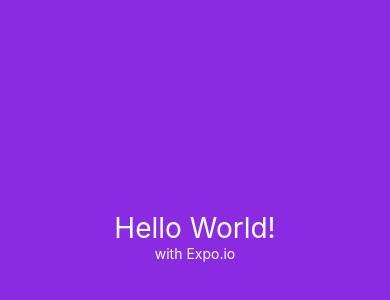
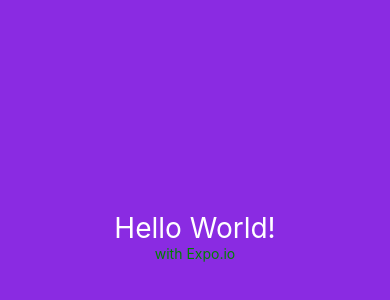
Before and after one commit to Rogerio975/React_Native, a React Native app in the folder HelloWorld/: screen / in a window 390 px wide. Shown: the part 186-486 px from the top of the page. Built offline with nearby package versions, Linux system fonts and the light colour scheme.

Commit message:
Arquivo atualizado.

```diff
--- a/HelloWorld/App.js
+++ b/HelloWorld/App.js
@@ -4,8 +4,8 @@ import { StyleSheet, Text, View } from 'react-native';
 export default function App() {
   return (
     <View style={styles.container}>
-      <Text style={styles.paragraph.title}>Hello World!</Text>
-      <Text style={styles.paragraph}>with Expo.io</Text>
+      <Text style={styles.title}>Hello World!</Text>
+      <Text style={styles.greenText}>with Expo.io</Text>
       <StatusBar style="auto" />
     </View>
   );
@@ -18,11 +18,11 @@ const styles = StyleSheet.create({
     alignItems: 'center',
     justifyContent: 'center',
   },
-  paragraph: {
+  title: {
     color: 'white',
-    title: {
-      fontSize: 28,
-      color: 'white', // Adicionando a cor branca aqui
-    }
+    fontSize: 28,
+  },
+  greenText: {
+    color: 'green',
   },
 });
```
